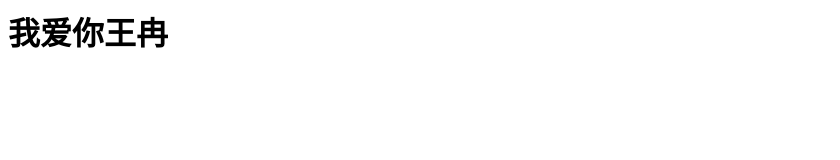
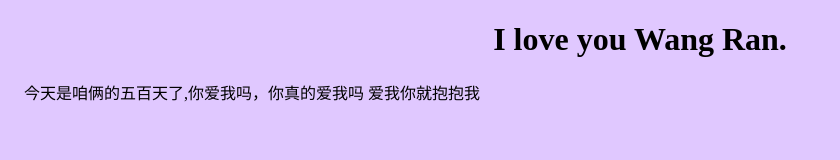
Before and after one commit to 15230524106/love.github.io, a plain HTML site: page index.html in a window 1280 px wide. Shown: the whole page, without its empty margins (0-840 px from the left). Drawn offline with Linux system fonts and the light colour scheme.

Commit message:
Update index.html

```diff
--- a/index.html
+++ b/index.html
@@ -1 +1,12 @@
-<h1>我爱你王冉</h1>
+<!DOCTYPE html>
+<html>
+  <head>
+	<meta charset="utf-8" name="viewport" content="width=device-width, initial-scale=1, maximum-scale=1, user-scalable=no">
+	<title>这是我们俩的专属网站</title>
+
+  </head>
+  <body style="background-color:#e0c8ff">
+	<h1 style="text-align:center">I love you Wang Ran.</h1>
+	<p>&nbsp&nbsp;&nbsp&nbsp今天是咱俩的五百天了,你爱我吗，你真的爱我吗 爱我你就抱抱我</p>
+  </body>
+</html>
```
